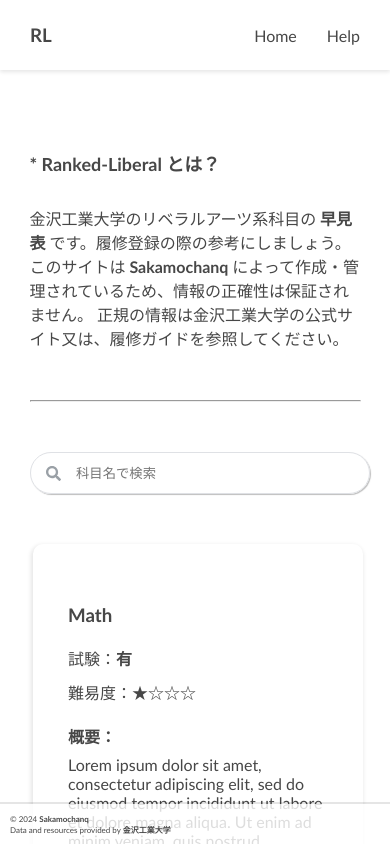
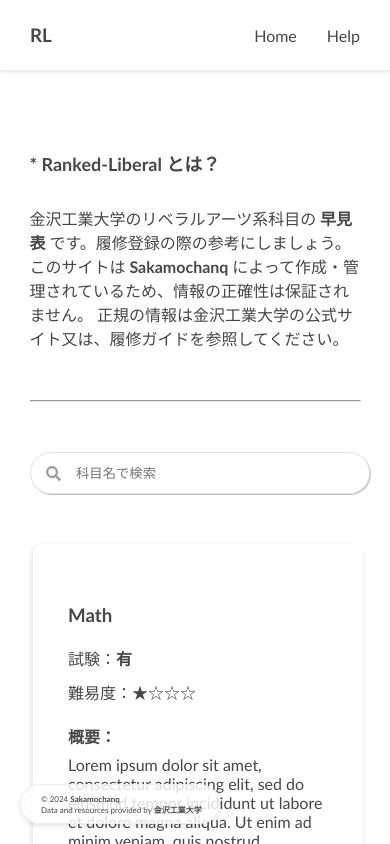
Before and after one commit to Sakamochanq/Liberal-Chart, a React (Create React App) app: page / in a window 390 px wide. Shown: the top 844 px of the page. Built offline with nearby package versions, Linux system fonts and the light colour scheme.

Commit message:
fix: footerの形をコンパクトにした

```diff
--- a/src/App.css
+++ b/src/App.css
@@ -145,19 +145,22 @@ header {
 /* Footer */
 
 footer {
-  box-shadow: 1px 0px 0px 2px rgba(0, 0, 0, 0.1);
+  box-shadow: 0 2px 4px 0 rgba(0, 0, 0, 0.1);
   background-color: #ffffffd0;
+  border: #eeeeee solid 1px;
+  margin: 0px 0px 20px 20px;
+  border-radius: 40px;
   justify-content: center;
   flex-direction: column;
-  position:relative;
   margin-top: 120px;
   height: 60px;
   display: flex;
   position: fixed;
-  width: 100%;
+  width: 250px;
   bottom: 0;
 }
 .footer-nav {
+  padding: 10px 0px 10px 0px;
   text-align: left;
   margin-left: 30px;
   font-size: 10px;
@@ -168,9 +171,12 @@ footer {
 
 @media screen and (max-width: 700px) {
   footer {
+    margin: 0px 0px 20px 20px;
     height: 40px;
+    width: 200px;
   }
   .footer-nav {
+    padding: 10px 0px 10px 10px;
     font-size: 8px;
     margin-left: 10px;
   }
```
